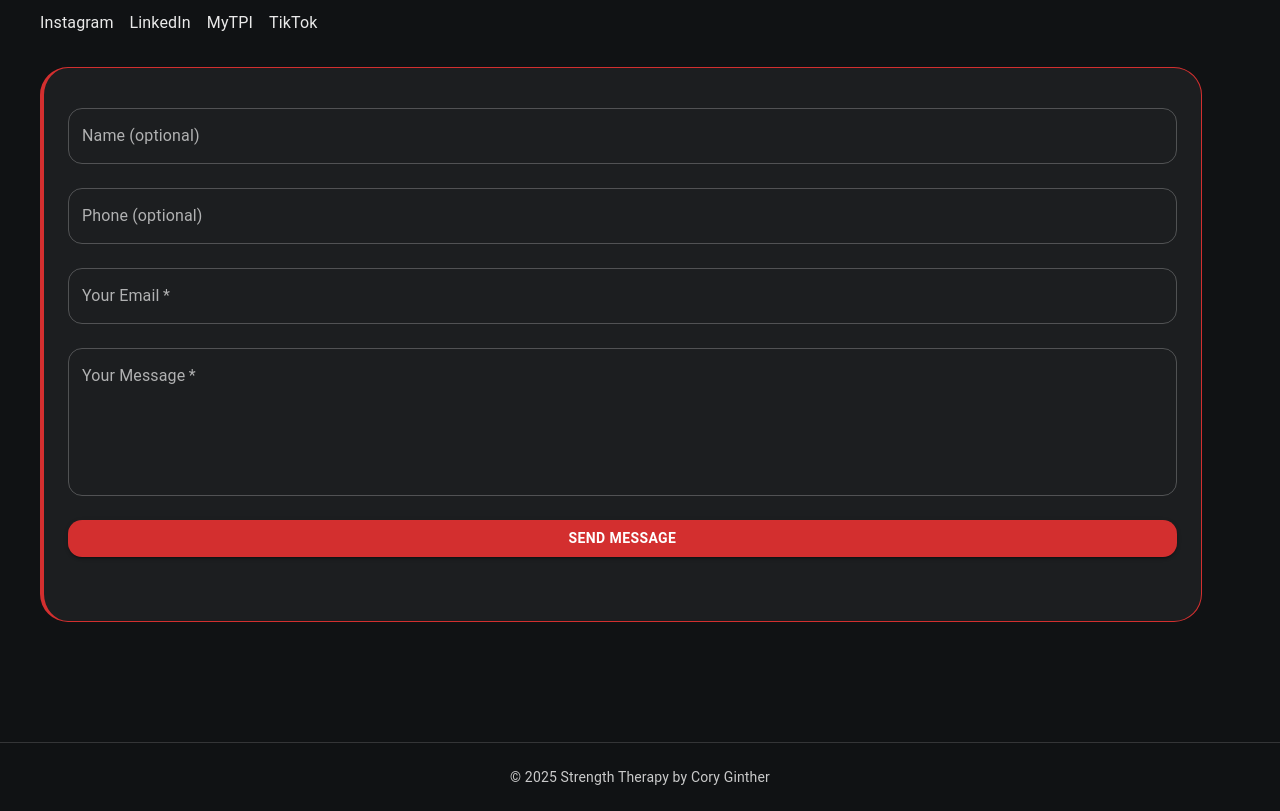
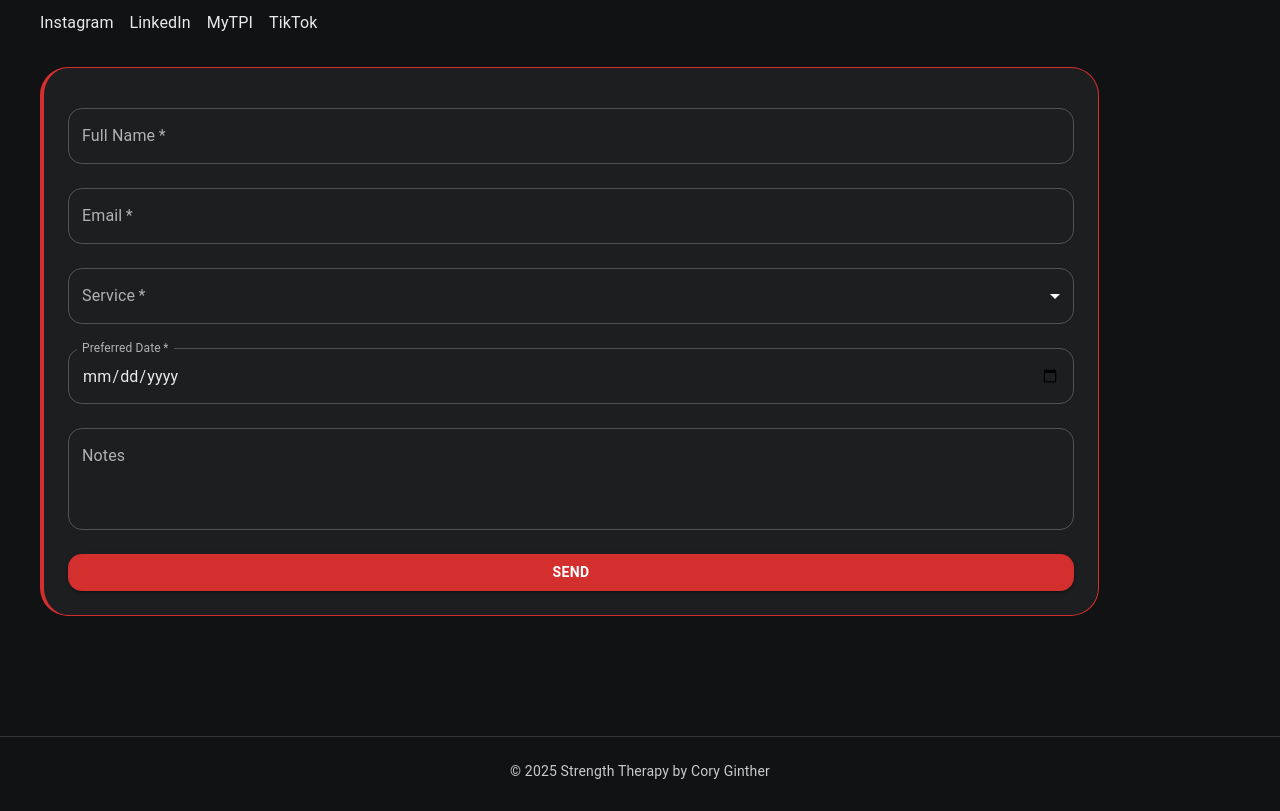
Before and after one commit to DarwinCasasola/strength-therapy-react, a React (Vite) app: page /contact in a window 1280 px wide. Shown: the part 380-1191 px from the top of the page. Built offline with nearby package versions, Linux system fonts and the light colour scheme.

Commit message:
Contact.jsx update

```diff
--- a/src/pages/Contact.jsx
+++ b/src/pages/Contact.jsx
@@ -2,33 +2,50 @@
 import { useState } from "react";
 import {
   Box,
-  Grid,
   TextField,
+  MenuItem,
   Button,
   Typography,
   Snackbar,
   Alert,
+  Grid,
   Link,
   Paper,
 } from "@mui/material";
 
+import services from "../data/services.json";
 import { GOOGLE_SHEETS_WEBAPP_URL } from "../config/googleSheets";
 
 export default function Contact() {
-  const [form, setForm] = useState({ email: "", message: "", name: "", phone: "" });
+  const [form, setForm] = useState({
+    name: "",
+    email: "",
+    service: "",
+    date: "",
+    notes: "",
+  });
+
   const [errors, setErrors] = useState({});
-  const [snack, setSnack] = useState({ open: false, type: "success", msg: "" });
+  const [openSuccess, setOpenSuccess] = useState(false);
+  const [openError, setOpenError] = useState(false);
+  const [errorMsg, setErrorMsg] = useState("");
   const [loading, setLoading] = useState(false);
 
-  // Honeypot anti-spam field (rename to avoid Chrome autofill)
+  // Honeypot anti-spam field (renamed to avoid autofill)
   const [hp, setHp] = useState("");
 
-  const onChange = (e) => setForm((f) => ({ ...f, [e.target.name]: e.target.value }));
+  const onChange = (e) =>
+    setForm((f) => ({
+      ...f,
+      [e.target.name]: e.target.value,
+    }));
 
   const validate = () => {
     const e = {};
+    if (form.name.trim().length < 2) e.name = "Please enter your full name.";
     if (!/^[^\s@]+@[^\s@]+\.[^\s@]+$/.test(form.email)) e.email = "Enter a valid email.";
-    if (form.message.trim().length < 10) e.message = "Message should be at least 10 characters.";
+    if (!form.service) e.service = "Select a service.";
+    if (!form.date) e.date = "Choose a date.";
     setErrors(e);
     return Object.keys(e).length === 0;
   };
@@ -37,10 +54,10 @@ export default function Contact() {
     ev.preventDefault();
     if (!validate()) return;
 
-    // If honeypot is filled, silently succeed (thwarts bots)
+    // If honeypot is filled, silently stop (thwarts bots)
     if (hp && hp.trim().length > 0) {
-      setSnack({ open: true, type: "success", msg: "Thanks! Your message has been sent." });
-      setForm({ email: "", message: "", name: "", phone: "" });
+      setOpenSuccess(true);
+      setForm({ name: "", email: "", service: "", date: "", notes: "" });
       setErrors({});
       return;
     }
@@ -50,31 +67,33 @@ export default function Contact() {
 
       const fd = new FormData();
       fd.append("formType", "contact");
-      fd.append("name", form.name || "");
+      fd.append("name", form.name);
       fd.append("email", form.email);
-      fd.append("phone", form.phone || "");
-      fd.append("message", form.message);
-      fd.append("page", typeof window !== "undefined" ? window.location.pathname : "");
+      fd.append("service", form.service);
+      fd.append("date", form.date);
+      fd.append("notes", form.notes || "");
+      fd.append("page", "contact");
 
-      // send a blank honeypot field (your Apps Script checks website/company; blank is safe)
+      // keep blank — Apps Script honeypot check should ignore if empty
       fd.append("website", "");
 
-      const res = await fetch(GOOGLE_SHEETS_WEBAPP_URL, { method: "POST", body: fd });
+      const res = await fetch(GOOGLE_SHEETS_WEBAPP_URL, {
+        method: "POST",
+        body: fd,
+      });
+
       const data = await res.json().catch(() => ({}));
 
       if (res.ok && data.ok) {
-        setSnack({ open: true, type: "success", msg: "Thanks! Your message has been sent." });
-        setForm({ email: "", message: "", name: "", phone: "" });
+        setOpenSuccess(true);
+        setForm({ name: "", email: "", service: "", date: "", notes: "" });
         setErrors({});
       } else {
-        throw new Error(data.error || "Something went wrong sending your message. Please try again.");
+        throw new Error(data.error || "Contact submission failed.");
       }
     } catch (err) {
-      setSnack({
-        open: true,
-        type: "error",
-        msg: err?.message || "Network error. Please check your connection and try again.",
-      });
+      setErrorMsg(err?.message || "Something went wrong.");
+      setOpenError(true);
     } finally {
       setLoading(false);
     }
@@ -87,7 +106,7 @@ export default function Contact() {
       </Typography>
 
       <Grid container spacing={4} alignItems="stretch">
-        {/* Contact Info */}
+        {/* Contact Info (left on desktop) */}
         <Grid item xs={12} md={6} order={{ xs: 2, md: 1 }}>
           <Box sx={{ height: "100%" }}>
             <Typography variant="h6" color="primary" gutterBottom>
@@ -157,7 +176,7 @@ export default function Contact() {
           </Box>
         </Grid>
 
-        {/* Contact Form */}
+        {/* Booking-style Contact Form (right on desktop) */}
         <Grid item xs={12} md={6} order={{ xs: 1, md: 2 }}>
           <Paper
             component="form"
@@ -194,30 +213,22 @@ export default function Contact() {
             />
 
             <TextField
-              id="contact-name"
+              label="Full Name"
               name="name"
-              label="Name (optional)"
               value={form.name}
               onChange={onChange}
+              error={!!errors.name}
+              helperText={errors.name}
               fullWidth
               margin="normal"
+              required
               autoComplete="name"
             />
+
             <TextField
-              id="contact-phone"
-              name="phone"
-              label="Phone (optional)"
-              value={form.phone}
-              onChange={onChange}
-              fullWidth
-              margin="normal"
-              autoComplete="tel"
-            />
-            <TextField
-              id="contact-email"
+              type="email"
+              label="Email"
               name="email"
-              label="Your Email"
-              type="email"
               value={form.email}
               onChange={onChange}
               error={!!errors.email}
@@ -227,48 +238,76 @@ export default function Contact() {
               required
               autoComplete="email"
             />
+
             <TextField
-              id="contact-message"
-              name="message"
-              label="Your Message"
-              value={form.message}
+              select
+              label="Service"
+              name="service"
+              value={form.service}
               onChange={onChange}
-              error={!!errors.message}
-              helperText={errors.message}
+              error={!!errors.service}
+              helperText={errors.service}
               fullWidth
               margin="normal"
-              multiline
-              rows={5}
+              required
+            >
+              {services.map((s) => (
+                <MenuItem key={s.title} value={s.title}>
+                  {s.title}
+                </MenuItem>
+              ))}
+            </TextField>
+
+            <TextField
+              type="date"
+              label="Preferred Date"
+              name="date"
+              value={form.date}
+              onChange={onChange}
+              error={!!errors.date}
+              helperText={errors.date}
+              fullWidth
+              margin="normal"
+              InputLabelProps={{ shrink: true }}
               required
             />
 
-            <Button type="submit" variant="contained" fullWidth disabled={loading} sx={{ mt: 2 }}>
-              {loading ? "Sending..." : "Send Message"}
+            <TextField
+              multiline
+              rows={3}
+              label="Notes"
+              name="notes"
+              value={form.notes}
+              onChange={onChange}
+              fullWidth
+              margin="normal"
+              placeholder="Any details you'd like Cory to know?"
+            />
+
+            <Button
+              type="submit"
+              variant="contained"
+              fullWidth
+              disabled={loading}
+              sx={{ mt: 2 }}
+            >
+              {loading ? "Sending..." : "Send"}
             </Button>
-
-            <Box role="status" aria-live="polite" sx={{ mt: 2, minHeight: 24 }}>
-              {snack.open &&
-                (snack.type === "success" ? (
-                  <Typography>Thanks! I’ll get back to you soon.</Typography>
-                ) : (
-                  <Typography>Hmm—couldn’t send. Please try again.</Typography>
-                ))}
-            </Box>
           </Paper>
         </Grid>
       </Grid>
 
-      <Snackbar
-        open={snack.open}
-        autoHideDuration={3000}
-        onClose={() => setSnack((s) => ({ ...s, open: false }))}
-      >
-        <Alert
-          onClose={() => setSnack((s) => ({ ...s, open: false }))}
-          severity={snack.type}
-          sx={{ width: "100%" }}
-        >
-          {snack.msg}
+      {/* Success */}
+      <Snackbar open={openSuccess} autoHideDuration={2500} onClose={() => setOpenSuccess(false)}>
+        <Alert severity="success" onClose={() => setOpenSuccess(false)}>
+          Message received!
+        </Alert>
+      </Snackbar>
+
+      {/* Error */}
+      <Snackbar open={openError} autoHideDuration={4000} onClose={() => setOpenError(false)}>
+        <Alert severity="error" onClose={() => setOpenError(false)}>
+          {errorMsg}
         </Alert>
       </Snackbar>
     </Box>
```
